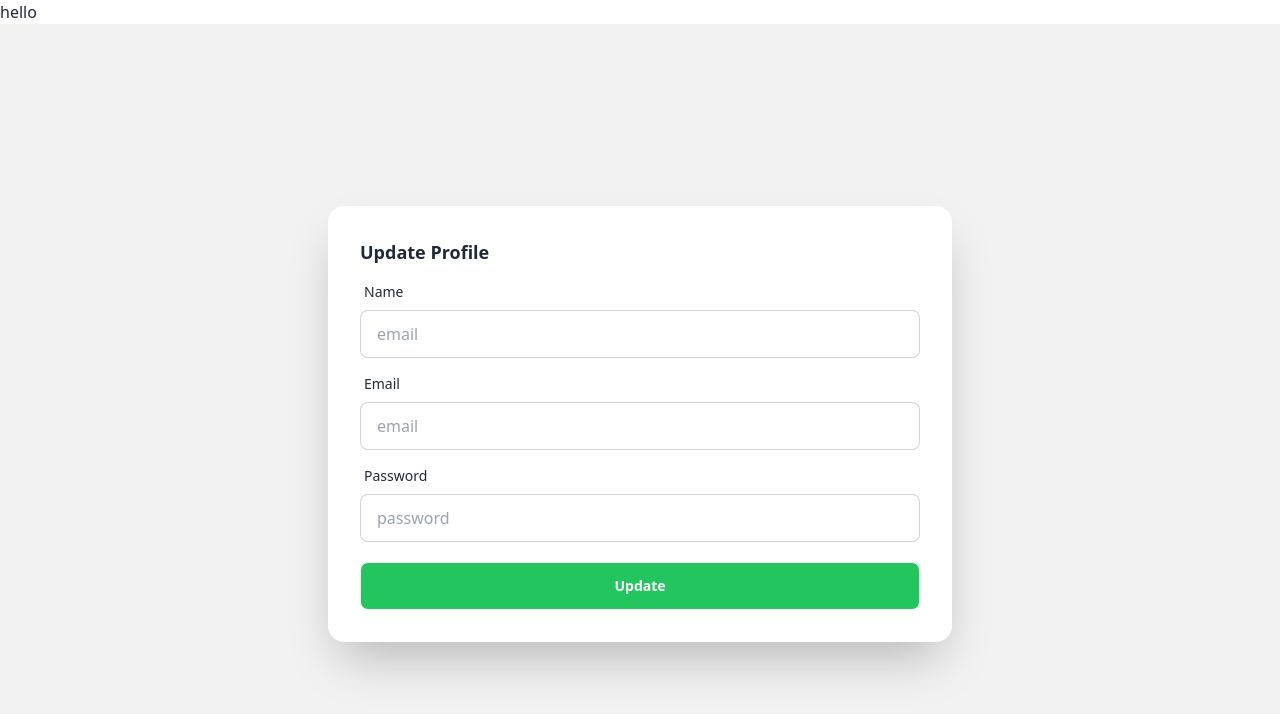
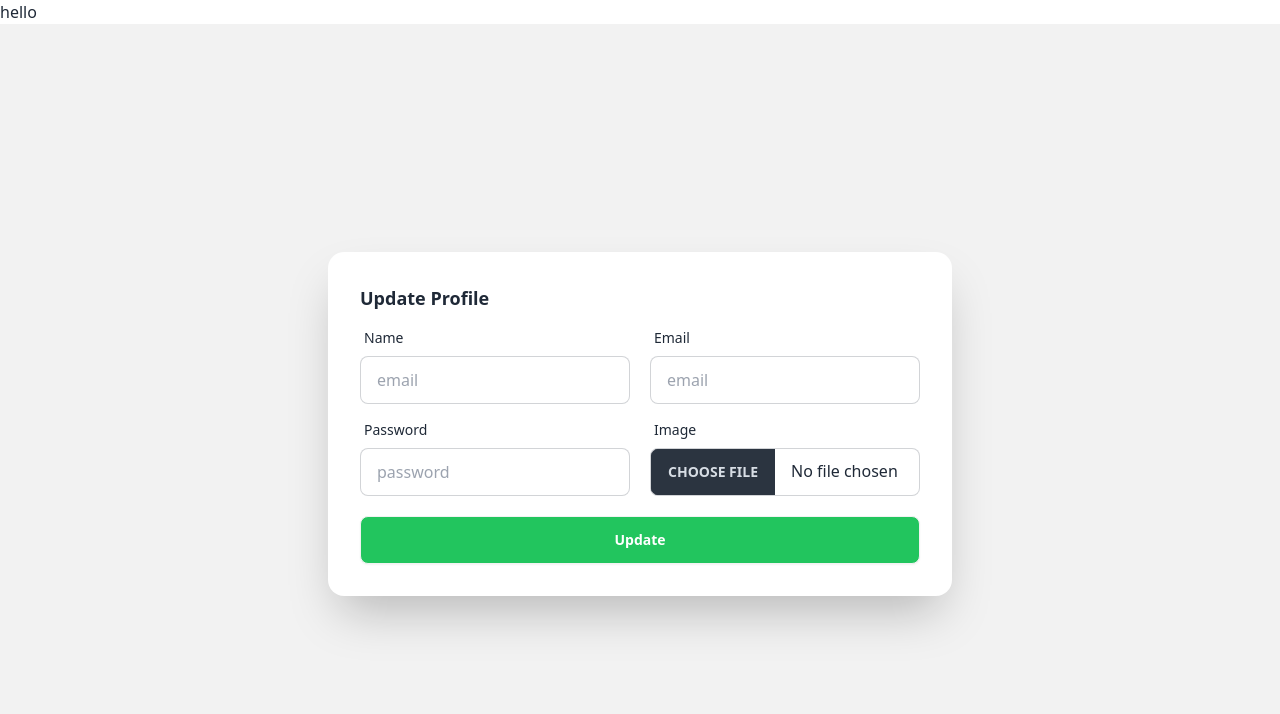
Before and after one commit to sohanwebdevctg/complete-mern-project-foodi-client-, a React (Vite) app: page /dashboard/updateProfile in a window 1280 px wide. Shown: the top 714 px of the page. Built offline with nearby package versions, Linux system fonts and the light colour scheme.

Commit message:
adding updateProfile form

```diff
--- a/src/Components/Navbar.jsx
+++ b/src/Components/Navbar.jsx
@@ -1,9 +1,7 @@
 import { Link } from 'react-router-dom';
 import logo from '/logo.png'
-import Login from './Login';
 
 const Navbar = () => {
-
 
   const navLink = (
     <>
@@ -11,7 +9,7 @@ const Navbar = () => {
               <Link to='/'>Home</Link>
             </li>
             <li>
-            <Link to="/menu">All</Link>
+            <Link to="/menu">Menu</Link>
             </li>
             <li>
               <Link to="/">Services</Link>
@@ -47,7 +45,7 @@ const Navbar = () => {
             </div>
             <ul
               tabIndex={0}
-              className="menu menu-sm dropdown-content bg-base-100 rounded-box z-[1] mt-3 w-52 p-2 shadow"
+              className="menu menu-sm dropdown-content z-[1] mt-3 w-52 p-2"
             >
               {navLink}
             </ul>
@@ -64,20 +62,6 @@ const Navbar = () => {
 
 
         <div className="navbar-end flex gap-2 items-center">
-        <button className="btn btn-ghost btn-circle">
-      <svg
-        xmlns="http://www.w3.org/2000/svg"
-        className="h-5 w-5"
-        fill="none"
-        viewBox="0 0 24 24"
-        stroke="currentColor">
-        <path
-          strokeLinecap="round"
-          strokeLinejoin="round"
-          strokeWidth="2"
-          d="M21 21l-6-6m2-5a7 7 0 11-14 0 7 7 0 0114 0z" />
-      </svg>
-    </button>
           <div tabIndex={0} role="button" className="btn btn-ghost btn-circle">
             <Link to="/carts">
             <div className="indicator">
@@ -97,6 +81,7 @@ const Navbar = () => {
             </div>
             </Link>
           </div>
+
           <Link to="/login"><button className="py-2 px-4 bg-green-500 hover:bg-green-500 text-white rounded-3xl">Login</button></Link>
         </div>
       </div>
--- a/src/Page/Dashboard/Profile.jsx
+++ b/src/Page/Dashboard/Profile.jsx
@@ -2,36 +2,9 @@
 
 const Profile = () => {
   return (
-    <div className="hero bg-base-200 min-h-screen w-full">
-  <div className="hero-content w-full">
-    <div className="card bg-base-100 w-1/2 shadow-2xl">
-      <form className="card-body">
-        <h3 className="font-bold text-lg">Update Profile</h3>
-        <div className="form-control">
-          <label className="label">
-            <span className="label-text">Name</span>
-          </label>
-          <input type="email" placeholder="email" className="input input-bordered"  />
-        </div>
-        <div className="form-control">
-          <label className="label">
-            <span className="label-text">Email</span>
-          </label>
-          <input type="email" placeholder="email" className="input input-bordered"  />
-        </div>
-        <div className="form-control">
-          <label className="label">
-            <span className="label-text">Password</span>
-          </label>
-          <input type="password" placeholder="password" className="input input-bordered"  />
-        </div>
-        <div className="form-control mt-3">
-          <button className="btn bg-green-500 hover:bg-green-500 text-white">Update</button>
-        </div>
-      </form>
+    <div>
+      <h1>profile</h1>
     </div>
-  </div>
-</div>
   );
 };
 
--- /dev/null
+++ b/src/Page/Dashboard/UpdateProfile.jsx
@@ -0,0 +1,59 @@
+
+
+const UpdateProfile = () => {
+
+
+
+  return (
+    <div className="hero bg-base-200 min-h-screen w-full">
+  <div className="hero-content w-full">
+    <div className="card bg-base-100 w-1/2 shadow-2xl">
+      <form className="card-body">
+        <h3 className="font-bold text-lg">Update Profile</h3>
+        <div className="flex gap-5">
+          {/* name start */}
+          <div className="form-control flex-1">
+            <label className="label">
+              <span className="label-text">Name</span>
+            </label>
+            <input type="email" placeholder="email" className="input input-bordered"  />
+          </div>
+          {/* name end */}
+          {/* email start */}
+        <div className="form-control flex-1">
+          <label className="label">
+            <span className="label-text">Email</span>
+          </label>
+          <input type="email" placeholder="email" className="input input-bordered"  />
+        </div>
+        {/* email end */}
+        </div>
+        <div className="flex gap-5">
+          {/* password start */}
+        <div className="form-control flex-1">
+          <label className="label">
+            <span className="label-text">Password</span>
+          </label>
+          <input type="password" placeholder="password" className="input input-bordered"  />
+        </div>
+        {/* password end */}
+        {/* file start */}
+        <div className="form-control flex-1">
+          <label className="label">
+            <span className="label-text">Image</span>
+          </label>
+          <input type="file" className="file-input file-input-bordered w-full"/>
+        </div>
+        {/* file end */}
+        </div>
+        <div className="form-control mt-3">
+          <button className="btn bg-green-500 hover:bg-green-500 text-white">Update</button>
+        </div>
+      </form>
+    </div>
+  </div>
+</div>
+  );
+};
+
+export default UpdateProfile;
--- a/src/Routes/Routes.jsx
+++ b/src/Routes/Routes.jsx
@@ -8,6 +8,7 @@ import Carts from "../Page/Dashboard/Carts";
 import Login from "../Components/Login";
 import Dashboard from "../Main/Dashboard";
 import AllUser from "../Page/Dashboard/AllUser";
+import UpdateProfile from "../Page/Dashboard/UpdateProfile";
 
 
 
@@ -37,7 +38,7 @@ export const router = createBrowserRouter([
     children: [
       {
         path : 'updateProfile',
-        element : <Profile></Profile>
+        element : <UpdateProfile></UpdateProfile>
       },
       {
         path : 'allUser',
```
Lines whose indentation alone changed are shown as unchanged.
